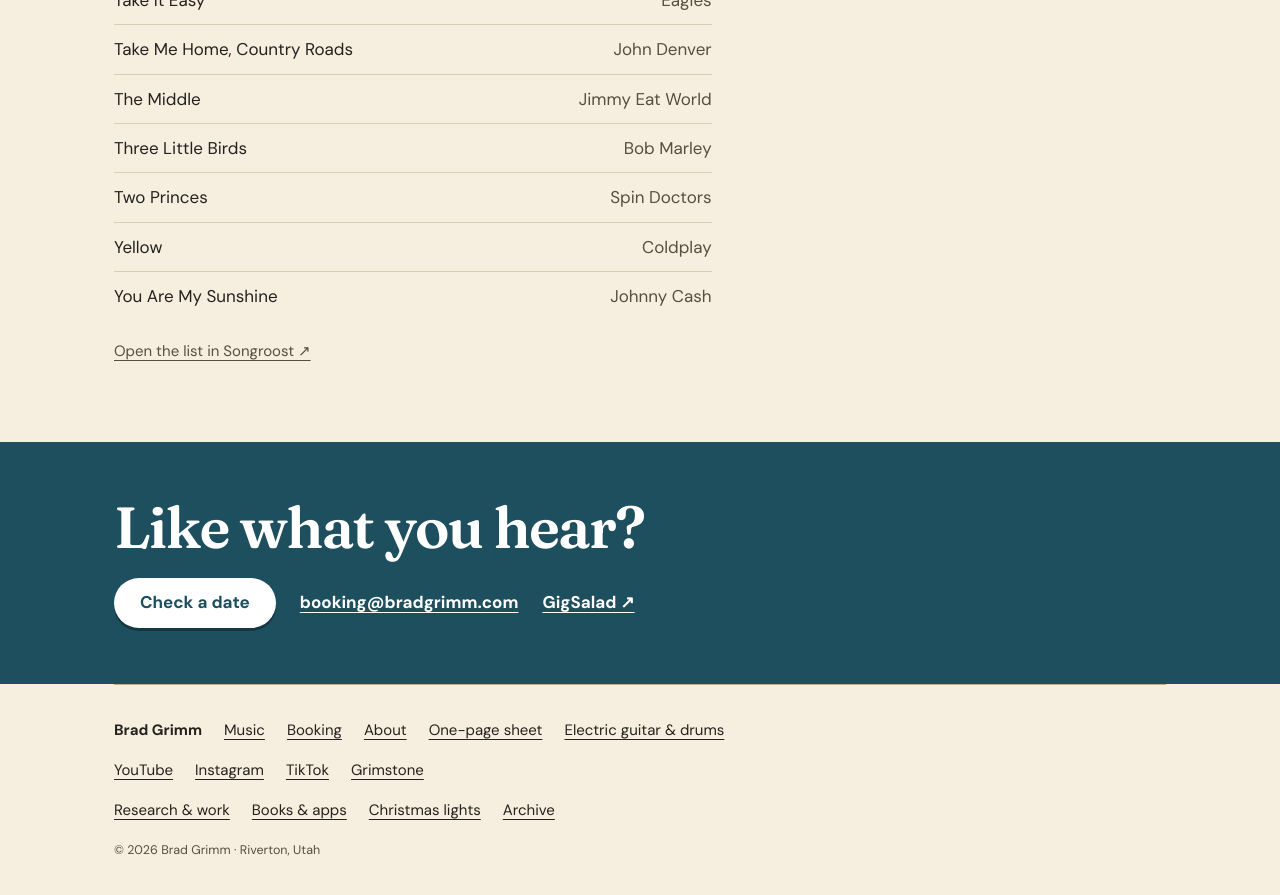
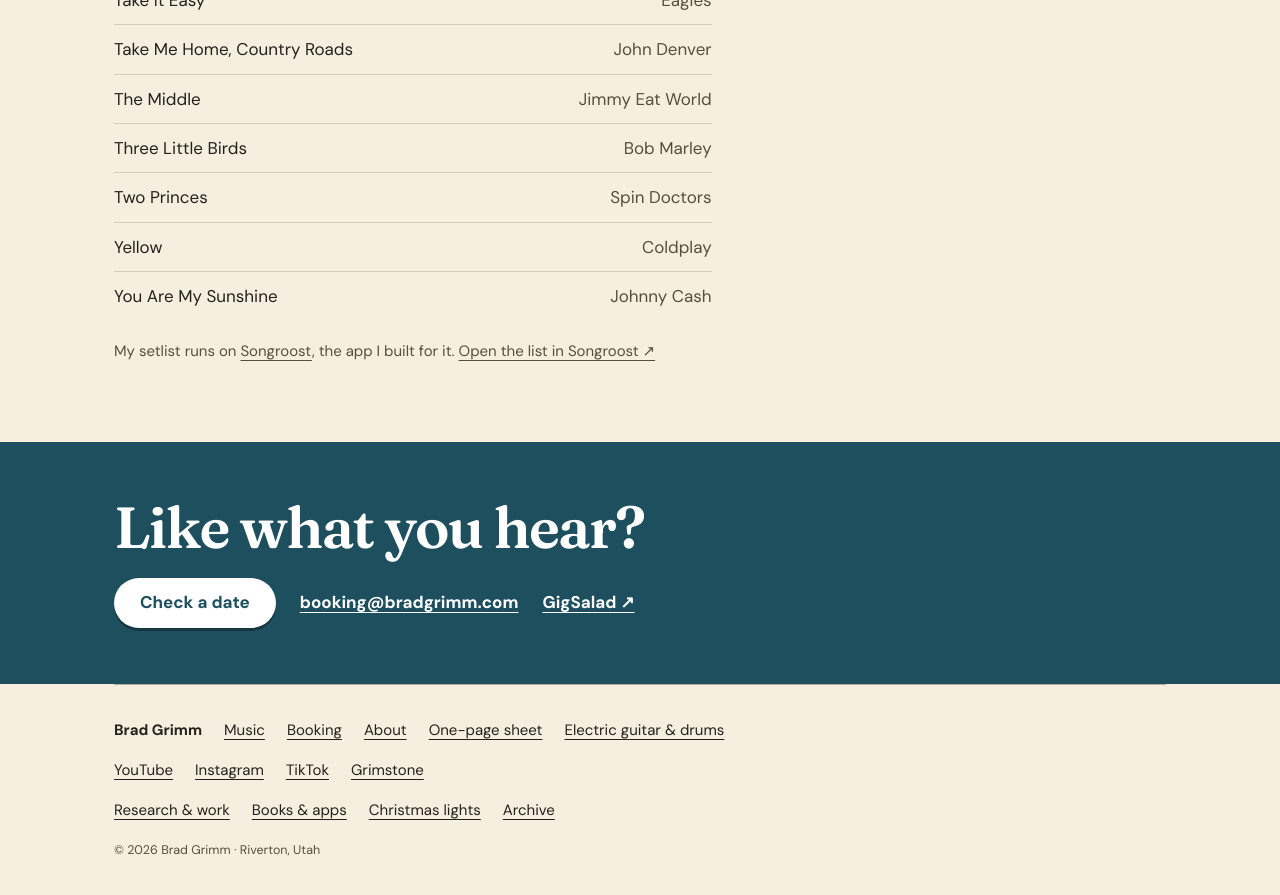
Before and after one commit to bradgrimm/bradgrimm.github.io, a Jekyll site: the page music/index.html, which Jekyll copies as it is, in a window 1280 px wide and 900 px high, scrolled down 2355 px. Shown: the top 895 px of the window. Built offline with Jekyll 4.4.1, drawn with Linux system fonts in a browser that asks for light colours.

Commit message:
Songroost is live on iOS: add App Store link; setlist note on /music/
Co-Authored-By: Claude Opus 5.5 <noreply@anthropic.com>
Claude-Session: https://claude.ai/code/session_01PmSmTLi7Rv9ZSpnDKsDesT

```diff
--- a/_data/apps.yml
+++ b/_data/apps.yml
@@ -24,7 +24,7 @@ apps:
     platforms: [web, android, ios]
     web: https://songroost.com/
     android: https://play.google.com/store/apps/details?id=com.songroost.app
-    ios:
+    ios: https://apps.apple.com/us/app/songroost-setlists-charts/id6822083949
 
   - name: Accentuate
     group: learning
--- a/music/index.html
+++ b/music/index.html
@@ -65,7 +65,7 @@
 <li>Two Princes<span>Spin Doctors</span></li>
 <li>Yellow<span>Coldplay</span></li>
 <li>You Are My Sunshine<span>Johnny Cash</span></li>
-</ul><p class="note"><a href="https://app.songroost.com/r/dCC5fFzuBWySwyC9">Open the list in Songroost ↗</a></p></section>
+</ul><p class="note">My setlist runs on <a href="https://songroost.com/">Songroost</a>, the app I built for it. <a href="https://app.songroost.com/r/dCC5fFzuBWySwyC9">Open the list in Songroost ↗</a></p></section>
 <aside class="request"><p class="hand">Requests</p><p><b>A song that isn’t on the list?</b> Give me two weeks and I’ll learn it.</p><p><b>A birthday coming up?</b> I write birthday songs. Tell me about the person and I’ll write one for them.</p><a href="/book/">Ask about a song →</a></aside>
 </div>
 </div>
```
